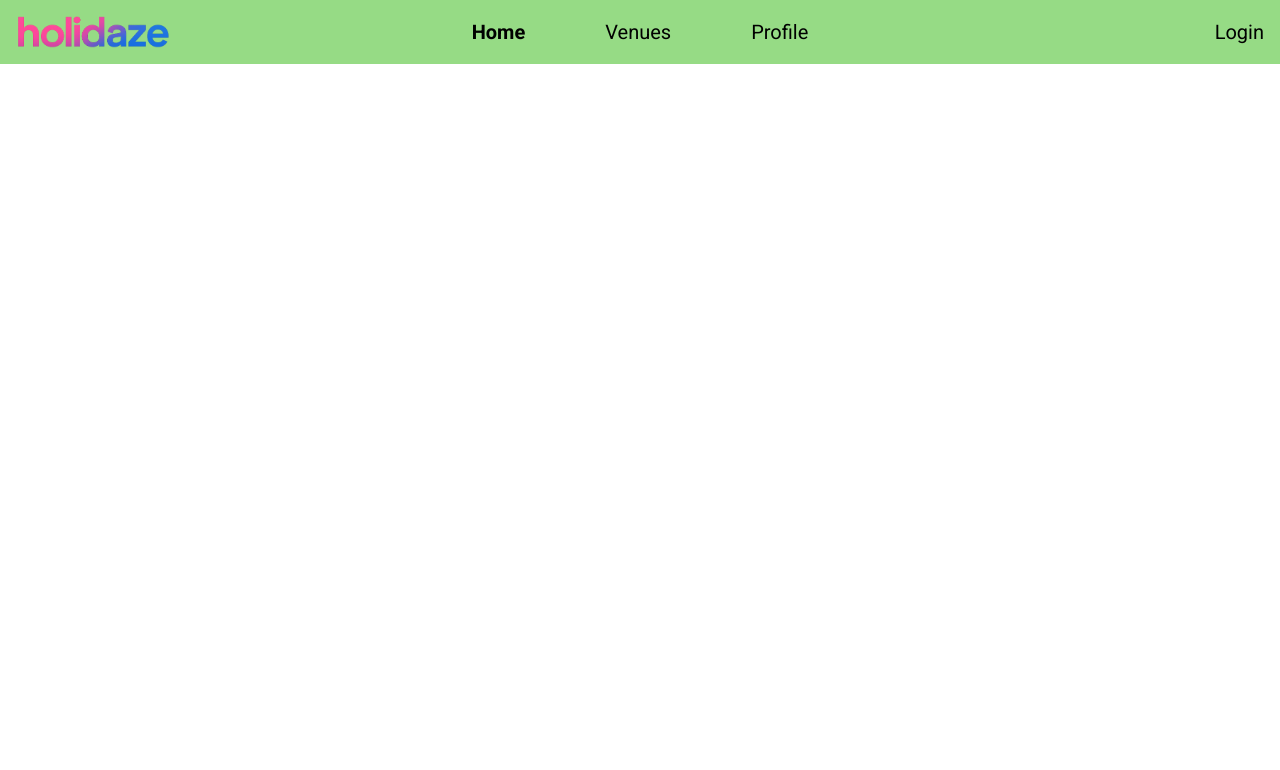
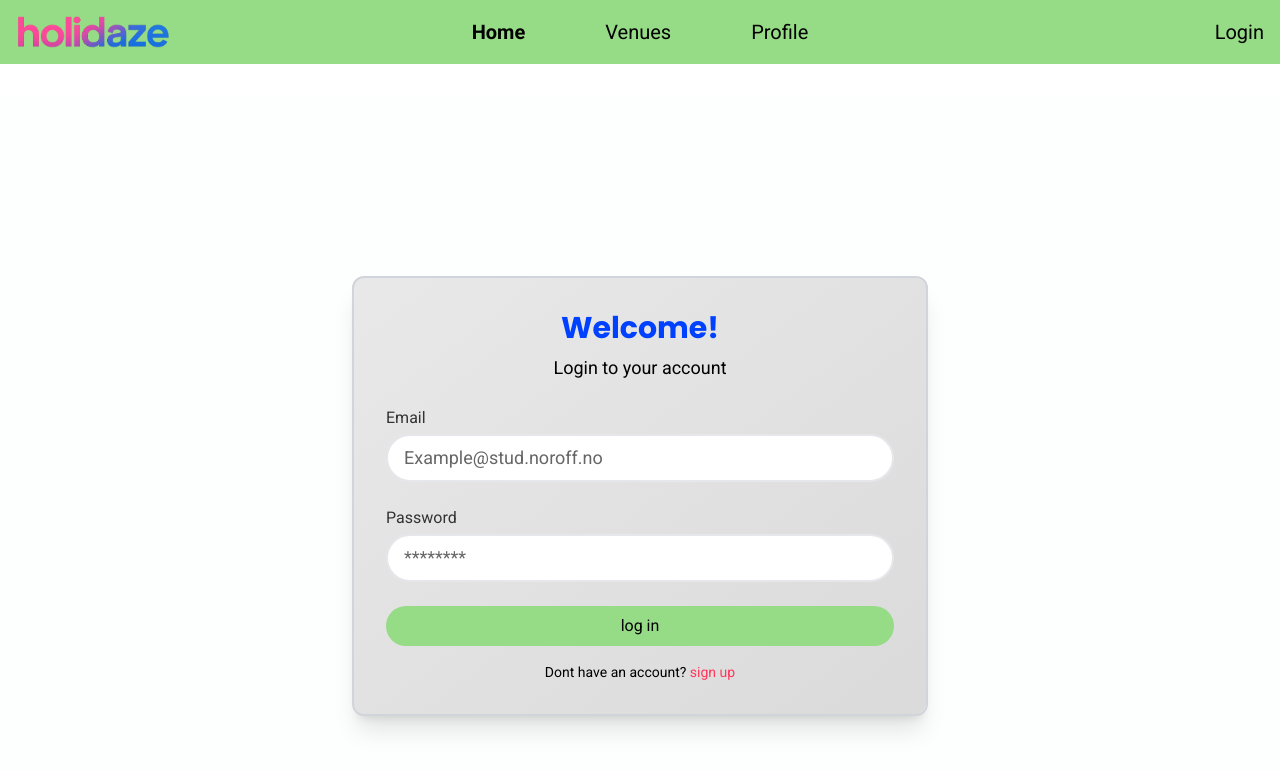
Before and after one commit to utviklern/exam2_utviklern, a React (Vite) app: page /Login in a window 1280 px wide. Shown: the top 770 px of the page. Built offline with nearby package versions, Linux system fonts and the light colour scheme.

Commit message:
login/logout med lagring av access token i local,lnket til register, navbar med log out

```diff
--- a/src/App.jsx
+++ b/src/App.jsx
@@ -3,6 +3,7 @@ import { Routes, Route } from "react-router-dom";
 import Home from "./pages/Home";
 import Register from "./pages/Register";
 import Navbar from "./components/Navbar";
+import Login from "./pages/Login";
 
 function App() {
   return (
@@ -10,7 +11,8 @@ function App() {
       <Navbar />
       <Routes>
         <Route path="/" element={<Home />} />
-        <Route path="/register" element={<Register />} />
+        <Route path="/Register" element={<Register />} />
+        <Route path="/Login" element={<Login />} />
       </Routes>
     </>
   );
--- a/src/components/Navbar.jsx
+++ b/src/components/Navbar.jsx
@@ -1,13 +1,21 @@
 import React, { useState } from "react";
 import { Link, NavLink } from "react-router-dom";
 import logo from "../assets/logo.png";
+import { useNavigate } from "react-router-dom";
 
 export default function Navbar() {
   const [menuOpen, setMenuOpen] = useState(false);
+  const [isLoggedIn, setIsLoggedIn] = useState(!!localStorage.getItem("accessToken"));
+  const navigate = useNavigate();
+
+  function handleLogout() {
+    localStorage.removeItem("accessToken");
+    setIsLoggedIn(false);
+    navigate("/login");
+  }
 
   return (
     <nav className="bg-green max-[1053px]:bg-transparent w-full py-4 px-4 flex items-center relative z-50">
-      {/* Logo + Hamburger */}
       <div className="flex flex-1 min-w-0 flex-row max-[1053px]:flex-row-reverse items-center justify-between">
         {/* Hamburger */}
         <button
@@ -56,25 +64,34 @@ export default function Navbar() {
       </div>
 
       <div className="flex-1 flex justify-end max-[1053px]:hidden">
+        {!isLoggedIn ? (
           <NavLink
             to="/login"
             className="text-base sm:text-lg md:text-xl hover:underline"
           >
             Login
           </NavLink>
+        ) : (
+          <button
+            onClick={handleLogout}
+            className="text-base sm:text-lg md:text-xl hover:underline bg-transparent border-none cursor-pointer"
+          >
+            Log out
+          </button>
+        )}
       </div>
 
       {/* Mobile Menu */}
       {menuOpen && (
         <>
-          {/* Overlay */}
+          {/* overlay */}
           <div
             className="fixed inset-0 z-40 bg-black/10"
             onClick={() => setMenuOpen(false)}
             aria-label="Close menu overlay"
           />
 
-          {/* Dropdown menu */}
+          {/* Dropdown */}
           <div className="absolute left-1/2 top-full -translate-x-1/2 mt-4 bg-white shadow-xl rounded-xl p-8 flex flex-col gap-6 min-w-[80vw] max-w-md z-50">
             <NavLink
               to="/"
@@ -97,6 +114,7 @@ export default function Navbar() {
             >
               Profile
             </NavLink>
+            {!isLoggedIn ? (
               <NavLink
                 to="/login"
                 onClick={() => setMenuOpen(false)}
@@ -104,6 +122,14 @@ export default function Navbar() {
               >
                 Log in
               </NavLink>
+            ) : (
+              <button
+                onClick={handleLogout}
+                className="text-2xl text-left hover:underline bg-transparent border-none cursor-pointer"
+              >
+                Log out
+              </button>
+            )}
           </div>
         </>
       )}
--- a/src/pages/Login.jsx
+++ b/src/pages/Login.jsx
@@ -0,0 +1,91 @@
+import React, { useState } from "react";
+import { Link } from "react-router-dom";
+
+export default function Login() {
+  const [email, setEmail] = useState("");
+  const [password, setPassword] = useState("");
+  const [message, setMessage] = useState(null);
+
+  // Håndterer innsending av skjema
+  async function handleSubmit(e) {
+    e.preventDefault();
+    setMessage(null);
+
+    try {
+      const response = await fetch("https://v2.api.noroff.dev/auth/login", {
+        method: "POST",
+        headers: { "Content-Type": "application/json" },
+        body: JSON.stringify({ email, password }),
+      });
+      const data = await response.json();
+
+      // hvis feil
+      if (!response.ok) {
+        throw new Error(data.errors?.[0]?.message || "wrong email or password");
+      }
+
+      // Lagrer access token local storage
+      localStorage.setItem("accessToken", data.data.accessToken);
+      setMessage("Login ok");
+    } catch (err) {
+      setMessage(err.message);
+    }
+  }
+
+  return (
+    <div className="min-h-screen flex items-center justify-center bg-background px-page-mobile sm:px-page mt-page-mobile sm:mt-page">
+      <div className="bg-card p-8 rounded-xl shadow-md sm:shadow-xl w-full max-w-md sm:max-w-lg md:max-w-xl mx-auto relative border-2 border-gray-300">
+        <div className="absolute inset-0 bg-gradient-to-br from-white/10 to-black/5 rounded-xl"></div>
+        <div className="relative z-10">
+          <h1 className="font-poppins text-xl sm:text-2xl md:text-3xl font-bold text-center text-blue mb-2">
+            Welcome!
+          </h1>
+          <p className="text-center mb-6 text-base sm:text-lg">Login to your account</p>
+          {/* Feil */}
+          {message && (
+            <div className="mb-4 text-sm text-center text-red font-sans">
+              {message}
+            </div>
+          )}
+          {/* selve skjema */}
+          <form onSubmit={handleSubmit} className="space-y-4 sm:space-y-6 font-sans">
+            <div>
+              <label className="text-primaryText block mb-1 text-sm sm:text-base">Email</label>
+              <input
+                type="email"
+                value={email}
+                onChange={e => setEmail(e.target.value)}
+                required
+                className="w-full px-4 py-2 border-2 rounded-full bg-white text-primaryText text-base sm:text-lg placeholder:text-placeholder focus:outline-none focus:border-greenDark focus:ring-1 focus:ring-greenDark"
+                placeholder="Example@stud.noroff.no"
+              />
+            </div>
+            <div>
+              <label className="text-primaryText block mb-1 text-sm sm:text-base">Password</label>
+              <input
+                type="password"
+                value={password}
+                onChange={e => setPassword(e.target.value)}
+                required
+                className="w-full px-4 py-2 border-2 rounded-full bg-white text-primaryText text-base sm:text-lg placeholder:text-placeholder focus:outline-none focus:border-greenDark focus:ring-1 focus:ring-greenDark"
+                placeholder="********"
+              />
+            </div>
+            <button
+              type="submit"
+              className="w-full py-2 bg-green text-black rounded-full hover:bg-greenDark"
+            >
+              log in
+            </button>
+          </form>
+          <p className="text-xs sm:text-sm text-center mt-4">
+            Dont have an account?{" "}
+            <Link to="/register" className="text-red hover:underline">
+              sign up
+            </Link>
+          </p>
+        </div>
+      </div>
+    </div>
+  );
+}
```
Lines whose indentation alone changed are shown as unchanged.
